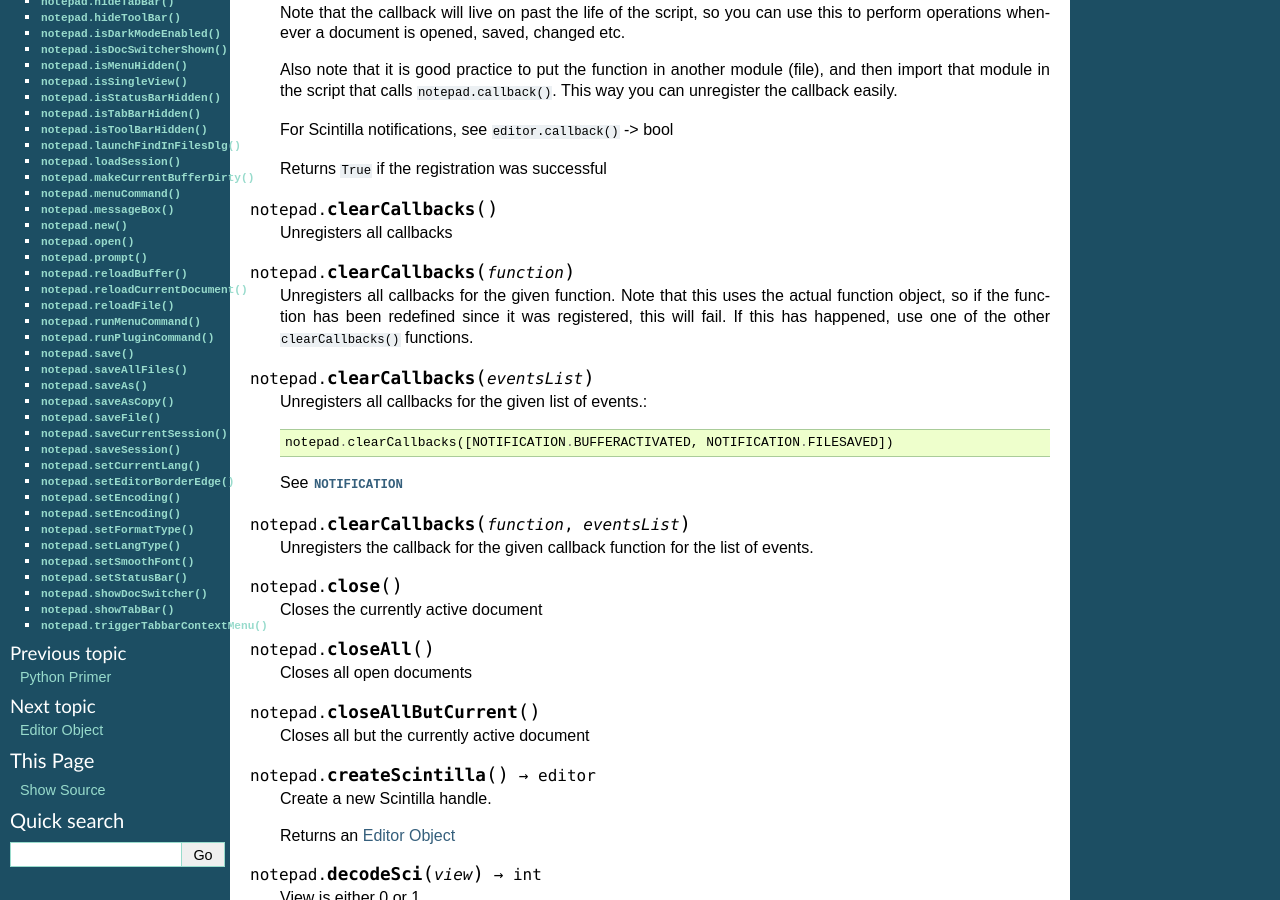
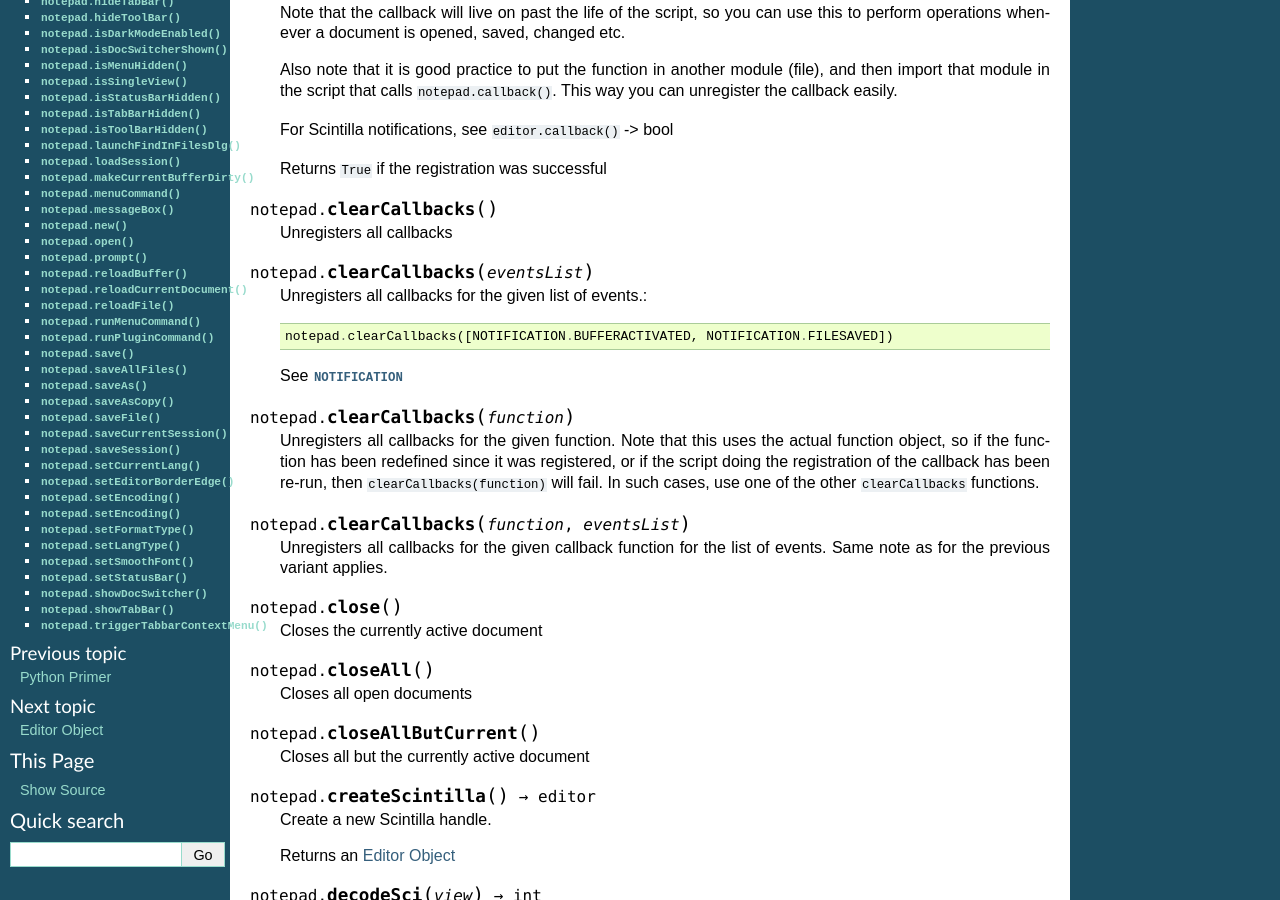
Before and after one commit to bruderstein/PythonScript, a Sphinx documentation site: the page built from docs/source/notepad.rst, in a window 1280 px wide and 900 px high, scrolled down 946 px. Built offline with Sphinx 7.4.7, drawn with Linux system fonts in a browser that asks for light colours.

```diff
--- a/docs/source/notepad.rst
+++ b/docs/source/notepad.rst
@@ -78,13 +78,6 @@ Notepad++ Object
 
    Unregisters all callbacks
 
-.. method:: notepad.clearCallbacks(function)
-
-   Unregisters all callbacks for the given function.  Note that this uses the actual function object, so if the function has
-   been redefined since it was registered, this will fail.  If this has happened, use one of the other ``clearCallbacks()``
-   functions.
-
-
 
 .. method:: notepad.clearCallbacks(eventsList)
 
@@ -94,9 +87,14 @@ Notepad++ Object
 
    See :class:`NOTIFICATION`
 
+
+.. method:: notepad.clearCallbacks(function)
+
+   Unregisters all callbacks for the given function. Note that this uses the actual function object, so if the function has been redefined since it was registered, or if the script doing the registration of the callback has been re-run, then ``clearCallbacks(function)`` will fail. In such cases, use one of the other ``clearCallbacks`` functions.
+
 .. method:: notepad.clearCallbacks(function, eventsList)
 
-   Unregisters the callback for the given callback function for the list of events.
+   Unregisters all callbacks for the given callback function for the list of events. Same note as for the previous variant applies.
 
 
 .. method:: notepad.close()
```
